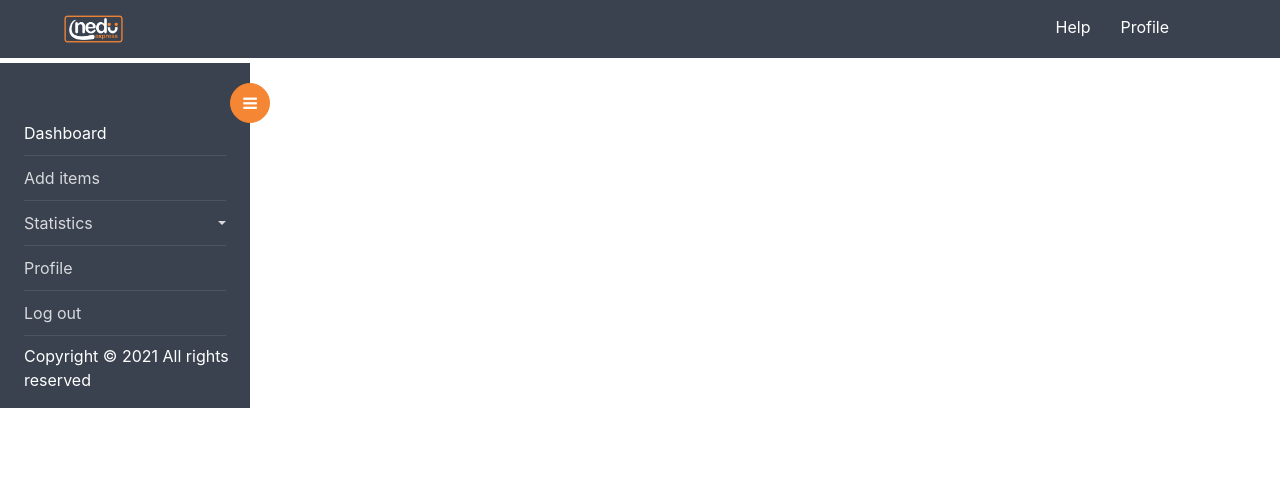
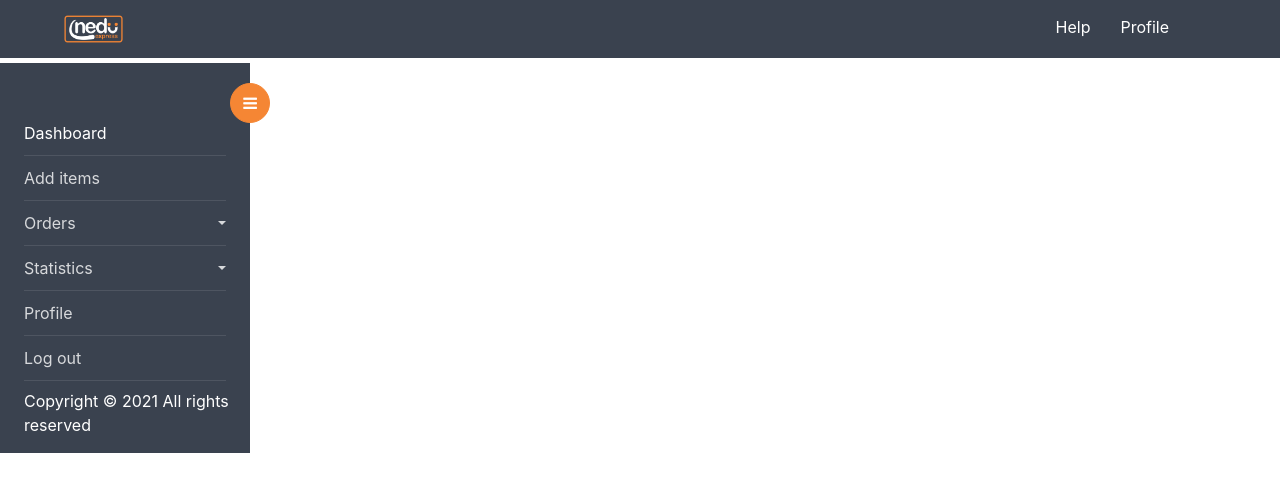
Before and after one commit to ghostOfCloud/neduexpress, a PHP site: page /vendor-dash/header.php in a window 1280 px wide. Shown: the top 492 px of the page. Run offline with PHP 8.4, Linux system fonts and the light colour scheme; the visitor is signed in with stand-in values (Sample User, id 1); tables that the repository leaves empty or names only in its code hold one stand-in row (values such as "Sample post"); some libraries are stand-ins or nearby versions.

Commit message:
added completed track tab

```diff
--- a/vendor-dash/header.php
+++ b/vendor-dash/header.php
@@ -59,6 +59,21 @@
                     <li>
                         <a href="add-items.php">Add items</a>
                     </li>
+
+                    <!-- NEW FEATURES ================== -->
+                    <li>
+                      <a href="#ordermenu" data-toggle="collapse" aria-expanded="false" class="dropdown-toggle">Orders</a>
+                      <ul class="collapse list-unstyled" id="ordermenu">
+                        <li>
+                            <a href="buyer_orders.html">Pending</a>
+                        </li>
+                         <li>
+                            <a href="completed_orders.html">Completed Delivery</a>
+                        </li>
+
+                      </ul>
+                  </li>
+
                     <li>
                         <a href="#pageSubmenu" data-toggle="collapse" aria-expanded="false" class="dropdown-toggle">Statistics</a>
                         <ul class="collapse list-unstyled" id="pageSubmenu">
```
